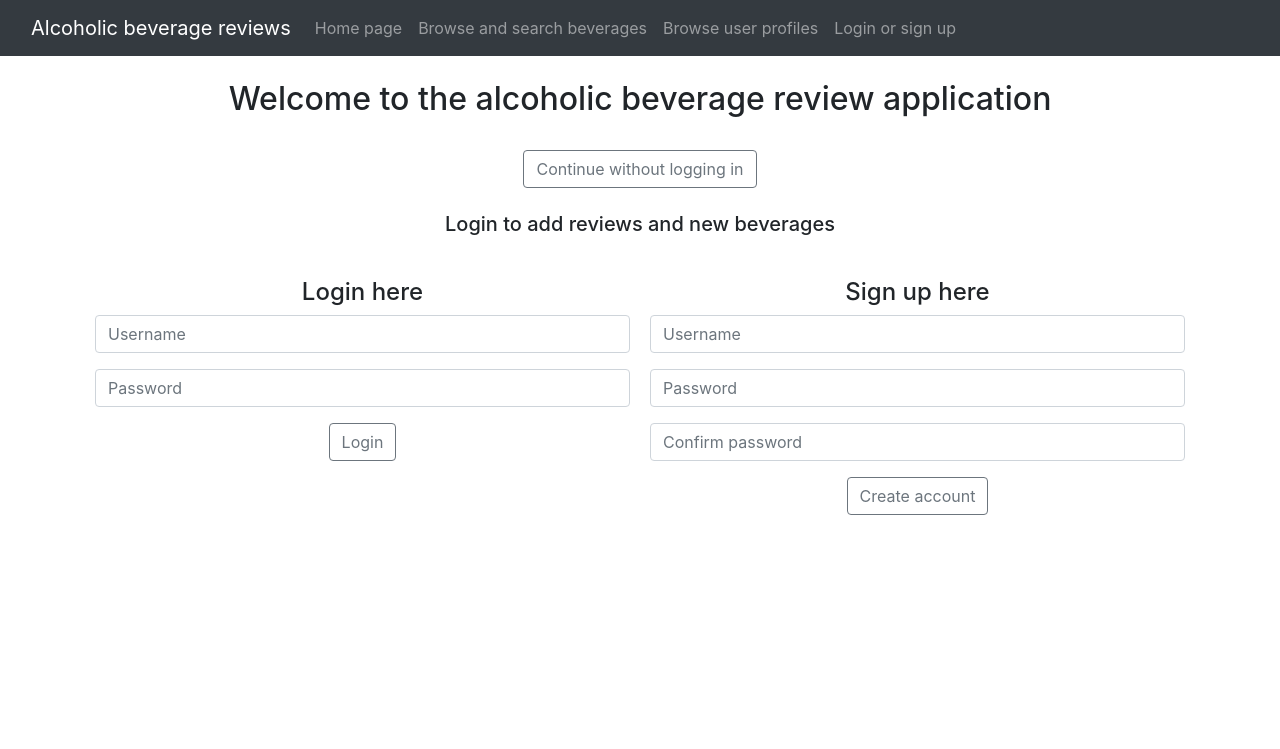
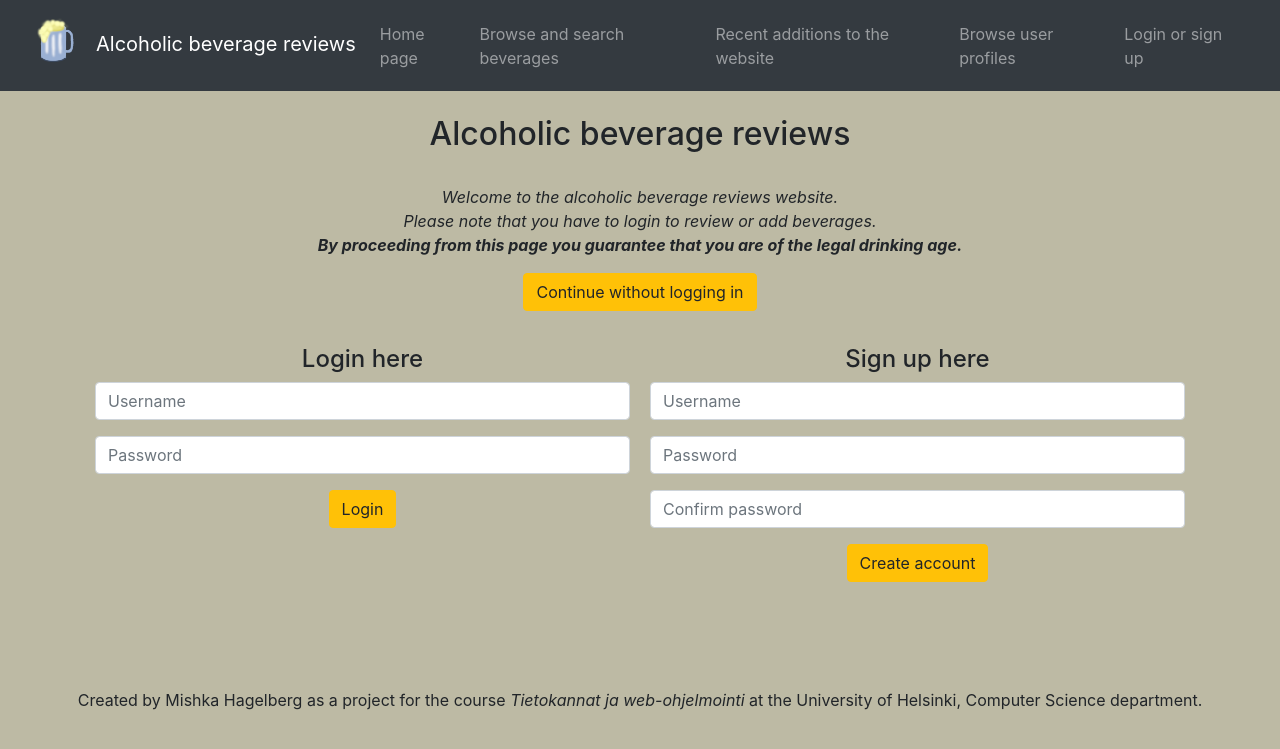
Before and after one commit to mehutonkka/Drink-review-application, a Flask app: page / in a window 1280 px wide. Shown: the top 749 px of the page. Run offline with Flask 3, Linux system fonts and the light colour scheme; parts of the project's set-up code (start-up, migrations or seed data) failed here and were passed over; some libraries are stand-ins or nearby versions.

Commit message:
Design changes

```diff
--- a/routes.py
+++ b/routes.py
@@ -62,11 +62,13 @@ def logout():
 def home_page():
     top10 = drinks.top_10_drinks()
     top5 = users.top5_users()
+    return render_template("home_page.html", top10=top10, top5=top5)
+
+@app.route("/recent")
+def recent():
     recent = drinks.recent_reviews()
     new = drinks.new_drinks()
-    return render_template("home_page.html", top10=top10, top5=top5, recent=recent, new=new)
-
-
+    return render_template("recent_activity.html", recent=recent, new=new)
 
 
 @app.route("/drinks")
--- a/templates/add_drink.html
+++ b/templates/add_drink.html
@@ -45,7 +45,7 @@
         <h4>{{ message }}</h4>
         {% endif %}
         <br>
-        <input type="submit" class="btn btn-outline-secondary" value="Add new beverage">
+        <input type="submit" class="btn btn-warning" value="Add new beverage">
         <input type="hidden" name="csrf_token" value="{{ session.csrf_token }}">
     </form>
 
--- a/templates/base.html
+++ b/templates/base.html
@@ -13,22 +13,26 @@
       }
 
 
+      .bg-default {
+        --bs-bg-opacity: 1;
+        background-color: #bdbaa4;
+      }
 
 
       a:link {
-        color: darkred;
+        color: rgb(182, 133, 0);
         background-color: transparent;
         text-decoration: none;
       }
 
       a:visited {
-        color: darkred;
+        color: rgb(182, 133, 0);
         background-color: transparent;
         text-decoration: none;
       }
 
       a:hover {
-        color: rgb(194, 34, 34);
+        color: rgb(210, 203, 0);
         background-color: transparent;
         text-decoration: none;
       }
@@ -55,10 +59,12 @@
         }
       }
 
+
+
     </style>
   </head>
 
-  <body>
+  <body class="bg-default">
     {% include "navbar.html" %}
     {% block content %} {% endblock %}
     <script src="https://cdn.jsdelivr.net/npm/bootstrap@5.3.3/dist/js/bootstrap.bundle.min.js" integrity="sha384-YvpcrYf0tY3lHB60NNkmXc5s9fDVZLESaAA55NDzOxhy9GkcIdslK1eN7N6jIeHz" crossorigin="anonymous"></script>
--- a/templates/give_review.html
+++ b/templates/give_review.html
@@ -35,7 +35,7 @@
 
         <br>
         <div class="input-group input-group-lg">
-        <input type="submit" class="btn btn-outline-secondary" value="Submit your review as {{ session['username'] }}">
+        <input type="submit" class="btn btn-warning" value="Submit your review as {{ session['username'] }}">
         <input type="hidden" name="csrf_token" value="{{ session.csrf_token }}">
         {% if message %}
         <b>{{ message }}</b>
--- a/templates/index.html
+++ b/templates/index.html
@@ -2,16 +2,17 @@
 {% block content %}
 <div class="center">
     <br>
-    <h2>Welcome to the alcoholic beverage review application</h2>
+    <h2>Alcoholic beverage reviews</h2>
     <br>
-
+    <p class="center"><i>Welcome to the alcoholic beverage reviews website.<br>
+        Please note that you have to login to review or add beverages.<br>
+    <b>By proceeding from this page you guarantee that you are of the legal drinking age.</b>
+    </i></p>
 
 
     <form action="/home_page" method="POST">
-        <input type="submit" class="btn btn-outline-secondary" value="Continue without logging in">
+        <input type="submit" class="btn btn-warning" value="Continue without logging in">
     </form>
-    <br>
-    <h5>Login to add reviews and new beverages</h5>
 
 
 </div>
@@ -27,7 +28,7 @@
         <input type="text" class="form-control" name="username" placeholder="Username"></p>
         <p>
         <input type="password" class="form-control" name="password" placeholder="Password"></p>
-        <input type="submit" class="btn btn-outline-secondary" value="Login">
+        <input type="submit" class="btn btn-warning" value="Login">
         </form>
         {% if login_message %}
         <p><b>{{ login_message }}</b></p>
@@ -46,7 +47,7 @@
         <input type="password" class="form-control" name="password1" placeholder="Password"></p>
         <p>
         <input type="password" class="form-control" name="password" placeholder="Confirm password"></p>
-        <input type="submit" class="btn btn-outline-secondary" value="Create account">
+        <input type="submit" class="btn btn-warning" value="Create account">
         </form>
         {% if signup_message %}
         <p><b>{{ signup_message }}</b></p>
@@ -55,6 +56,6 @@
     </div>
 
 </div>
-
-
+<br><br><br><br>
+<p class="center">Created by Mishka Hagelberg as a project for the course <i>Tietokannat ja web-ohjelmointi</i> at the University of Helsinki, Computer Science department.</p>
 {% endblock %}
--- a/templates/navbar.html
+++ b/templates/navbar.html
@@ -1,7 +1,8 @@
 
 <nav class="navbar navbar-expand-lg navbar-dark bg-dark">
+
     <div class="container-fluid">
-      <a href="/home_page" class="navbar-brand"> Alcoholic beverage reviews</a>
+      <a href="/home_page" class="navbar-brand"><img src="{{ url_for('static', filename='images/beerlogo.png') }}" alt="beer_logo" width="65" height="65" class="d-inline-block align-text-middle">Alcoholic beverage reviews</a>
 
       <button class="navbar-toggler" type="button" data-bs-toggle="collapse" data-bs-target="#navbarSupportedContent" aria-controls="navbarSupportedContent" aria-expanded="false" aria-label="Toggle navigation">
         <span class="navbar-toggler-icon"></span>
@@ -14,6 +15,10 @@
 
           <li class="nav-item">
             <a class="nav-link" href="/drinks">Browse and search beverages</a>
+          </li>
+
+          <li class="nav-item">
+            <a class="nav-link" href="/recent">Recent additions to the website</a>
           </li>
 
           <li class="nav-item">
@@ -39,4 +44,5 @@
         </form>
       </div>
     </div>
+
   </nav>
--- a/templates/profile.html
+++ b/templates/profile.html
@@ -2,6 +2,9 @@
 {% block content %}
 <div class="ms-me-8">
 <div class="center">
+    {% if not session['username'] %}
+    <h2>You need to login or sign up to see user profiles</h2>
+    {% else %}
     <br>
     <h2>Profile for {{ username }}</h2>
     <br>
@@ -12,7 +15,7 @@
     </form>
     {% endif %}
     <h5>All reviews from {{ username }}:</h5>
-    <table class="table">
+    <table class="table table-striped table-warning">
         <thead class="table">
             <tr>
                 <th scope="col">Beverage name</th>
@@ -32,4 +35,5 @@
     </table>
 </div>
 </div>
+{% endif %}
 {% endblock %}
```
Also changed, not shown: templates/drink_details.html (+8 -7 lines), templates/drinks.html (+7 -3 lines), templates/home_page.html (+9 -52 lines), templates/profiles.html (+7 -3 lines), templates/recent_activity.html (added, +54 -0 lines), README.md, static/images/beerlogo.png (added).
